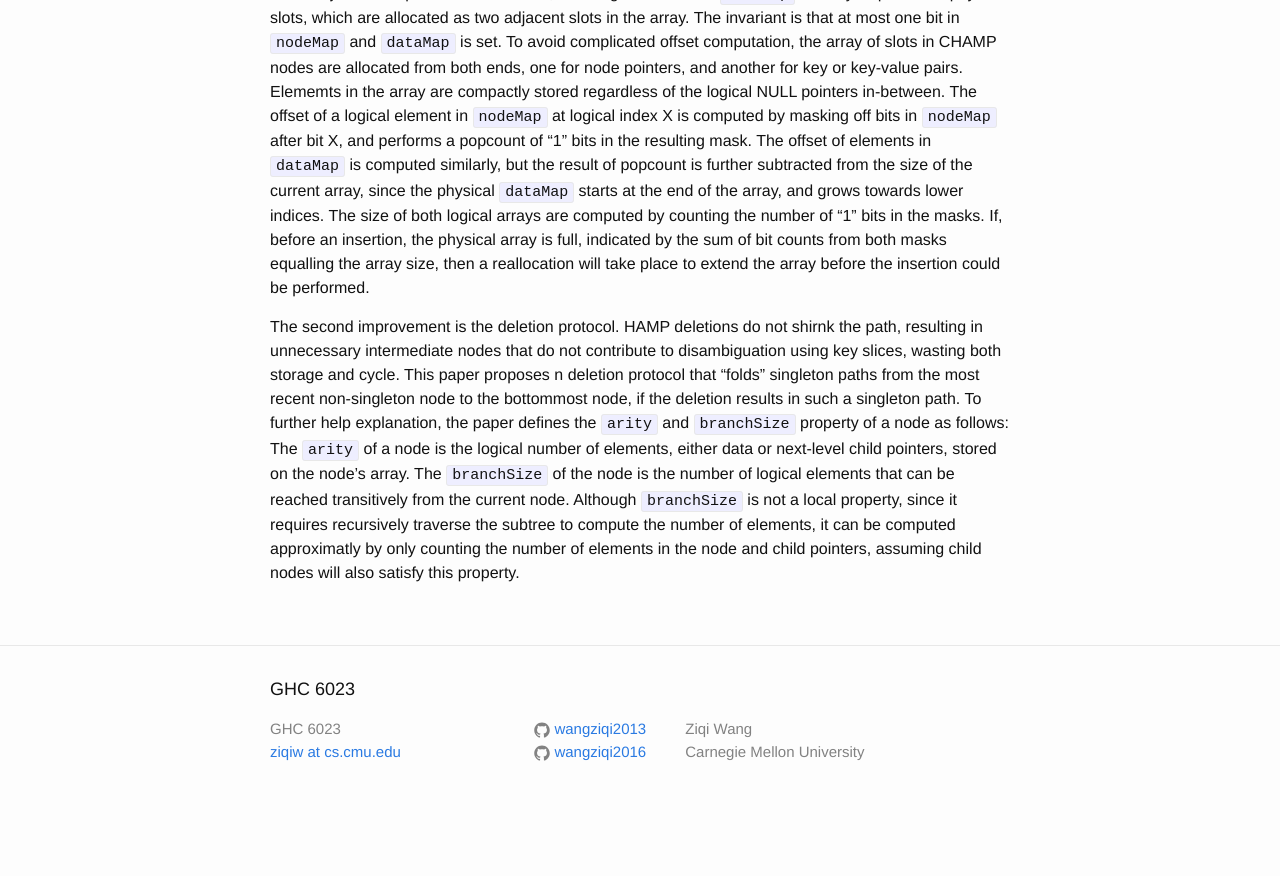
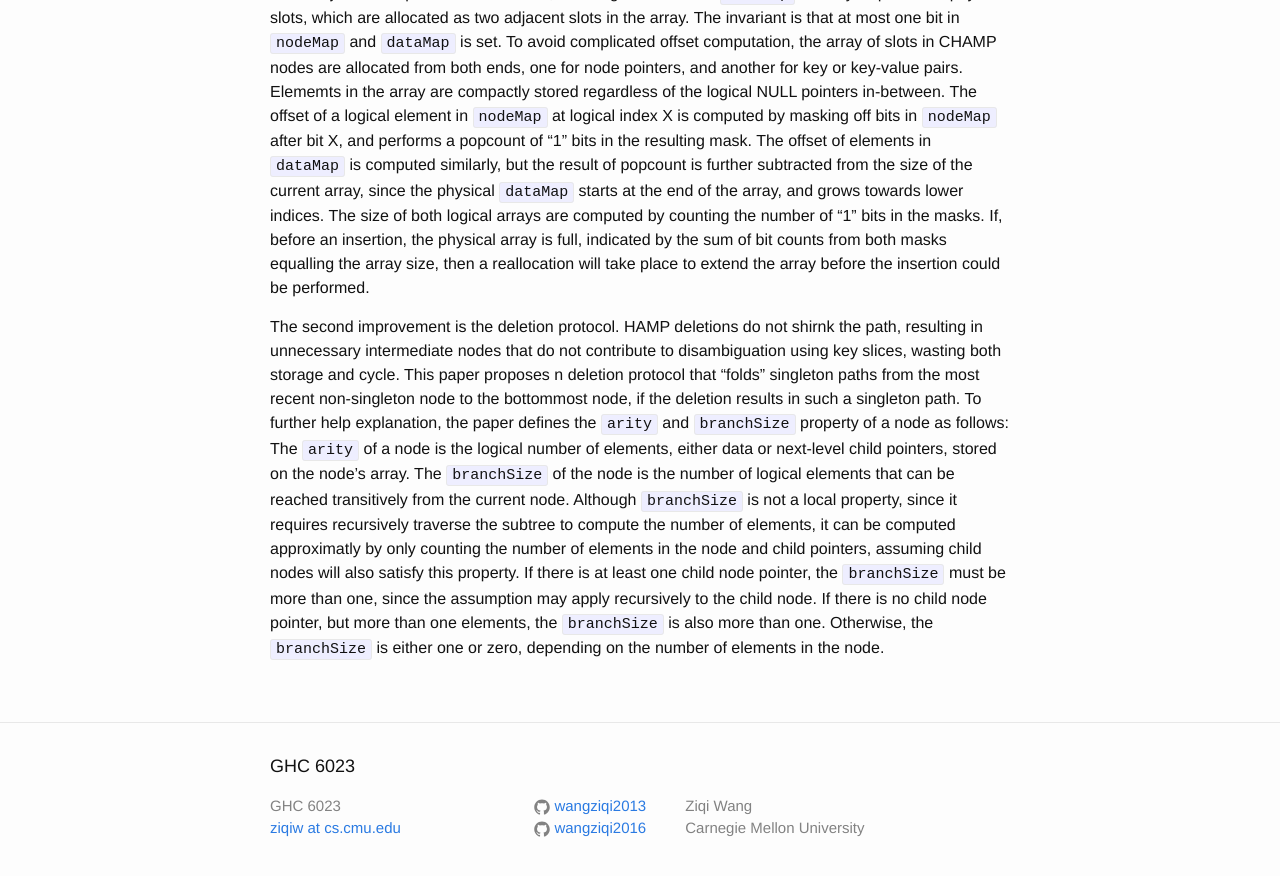
Before and after one commit to wangziqi2013/wangziqi2013.github.io, a Jekyll site: the page built from _posts/2020-08-08-CHAMP.markdown, in a window 1280 px wide and 900 px high, scrolled down 2310 px. Shown: the top 876 px of the window. Built offline with Jekyll 4.4.1, drawn with Linux system fonts in a browser that asks for light colours; before the commit the page ends 3133 px from its top, so only the background shows below that.

Commit message:
Adding branch size

```diff
--- a/_posts/2020-08-08-CHAMP.markdown
+++ b/_posts/2020-08-08-CHAMP.markdown
@@ -111,3 +111,6 @@ data or next-level child pointers, stored on the node's array. The `branchSize`
 elements that can be reached transitively from the current node. Although `branchSize` is not a local property, since it
 requires recursively traverse the subtree to compute the number of elements, it can be computed approximatly by only
 counting the number of elements in the node and child pointers, assuming child nodes will also satisfy this property.
+If there is at least one child node pointer, the `branchSize` must be more than one, since the assumption may apply
+recursively to the child node. If there is no child node pointer, but more than one elements, the `branchSize` is also more
+than one. Otherwise, the `branchSize` is either one or zero, depending on the number of elements in the node.
```
